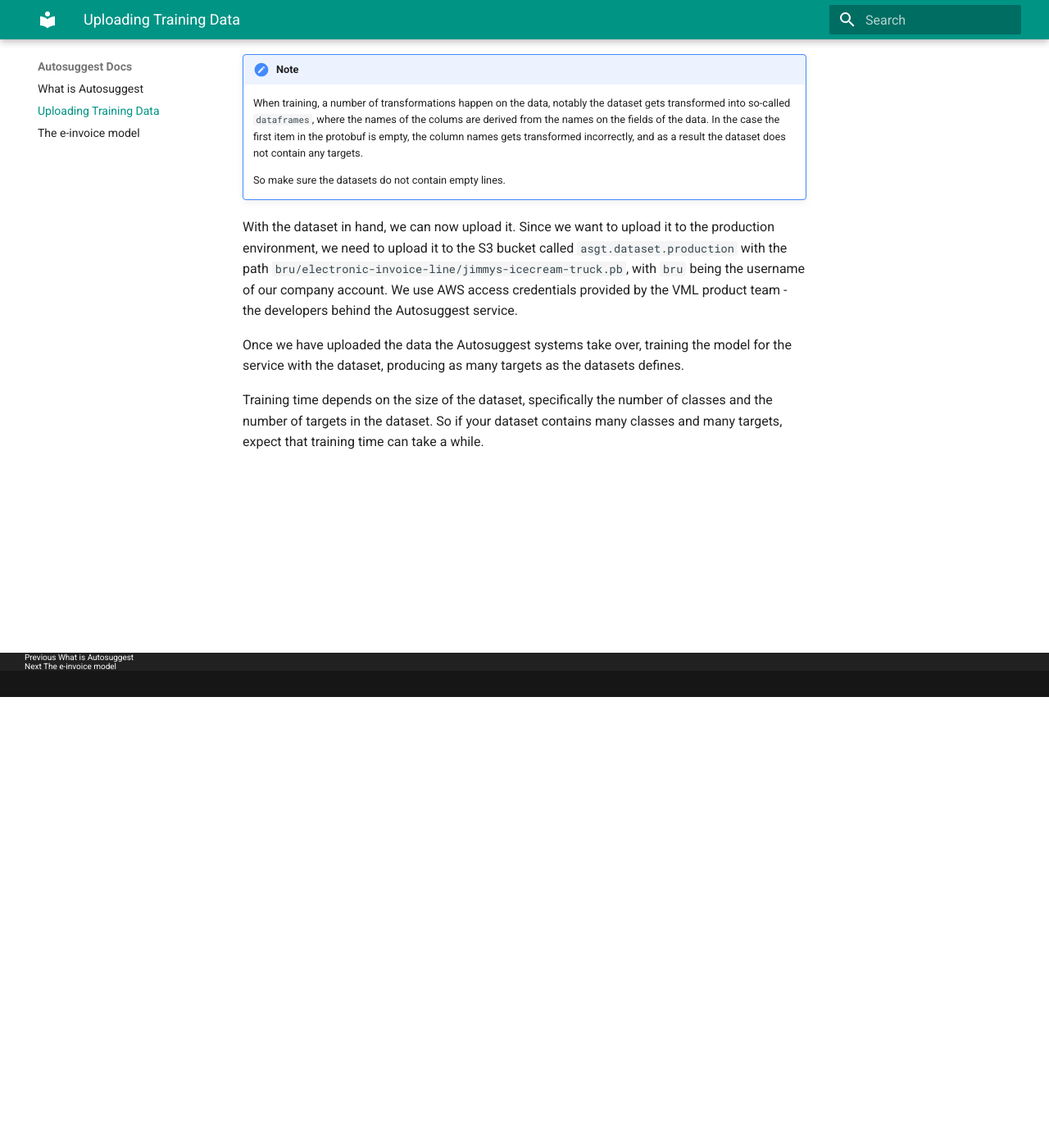
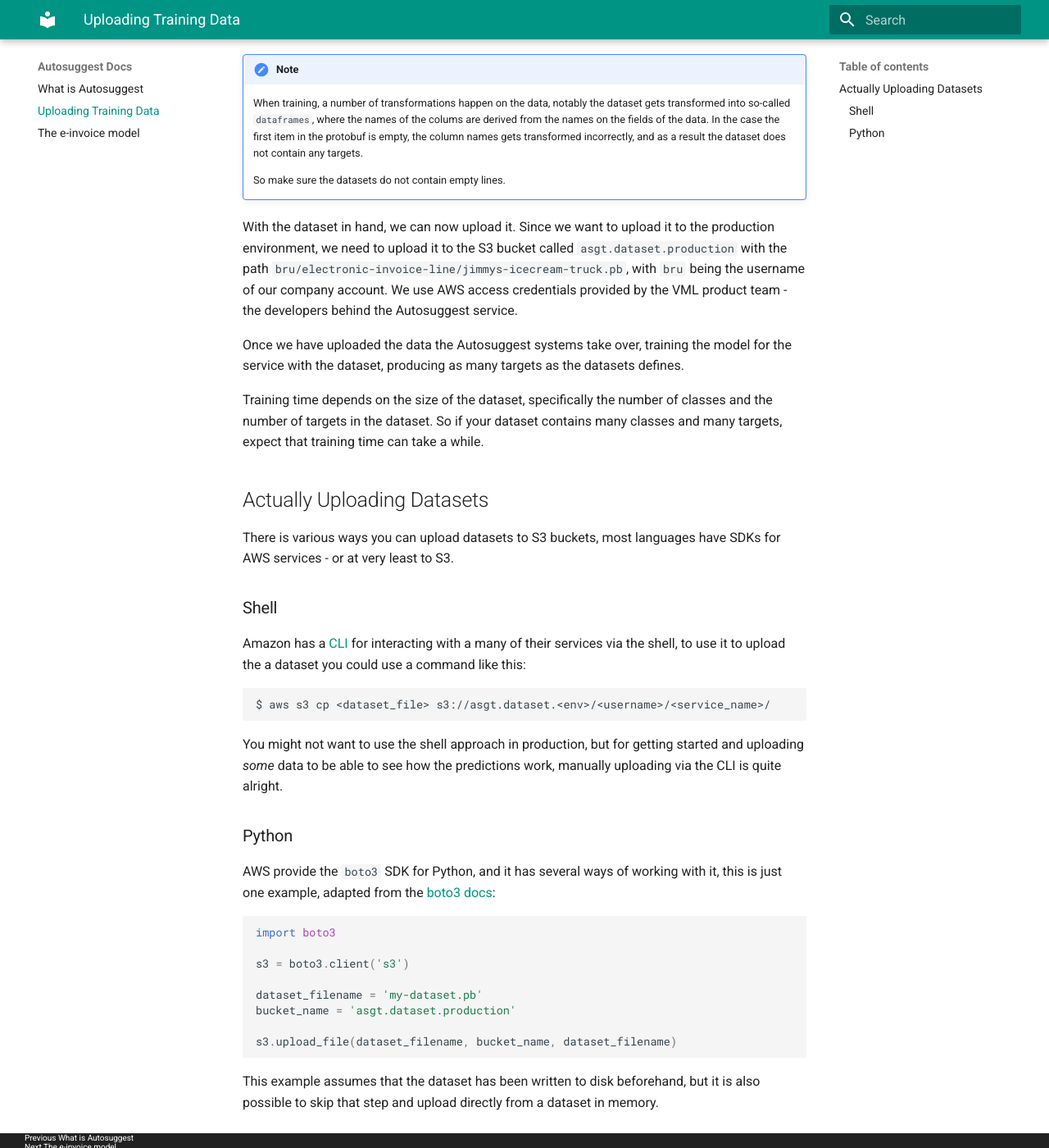
Before and after one commit to e-conomic/vml-docs, an MkDocs documentation site: the page built from docs/data_upload.md, in a window 1280 px wide and 1400 px high, scrolled down 550 px. Shown: the whole window at 82% size. Built offline with MkDocs 1.6.1 and Material for MkDocs 9.7.7, drawn with Linux system fonts in a browser that asks for light colours; old or Windows-style settings are respelled for this version of MkDocs.

Commit message:
Dataset upload examples for shell and python

````diff
--- a/docs/data_upload.md
+++ b/docs/data_upload.md
@@ -19,3 +19,35 @@
 Once we have uploaded the data the Autosuggest systems take over, training the model for the service with the dataset, producing as many targets as the datasets defines.
 
 Training time depends on the size of the dataset, specifically the number of classes and the number of targets in the dataset. So if your dataset contains many classes and many targets, expect that training time can take a while.
+
+Actually Uploading Datasets
+---------------------------
+
+There is various ways you can upload datasets to S3 buckets, most languages have SDKs for AWS services - or at very least to S3.
+
+### Shell
+
+Amazon has a [CLI](https://aws.amazon.com/cli/) for interacting with a many of their services via the shell, to use it to upload the a dataset you could use a command like this:
+
+```shell
+$ aws s3 cp <dataset_file> s3://asgt.dataset.<env>/<username>/<service_name>/
+```
+
+You might not want to use the shell approach in production, but for getting started and uploading _some_ data to be able to see how the predictions work, manually uploading via the CLI is quite alright.
+
+### Python
+
+AWS provide the `boto3` SDK for Python, and it has several ways of working with it, this is just one example, adapted from the [boto3 docs](https://boto3.readthedocs.io/en/latest/guide/s3-example-creating-buckets.html#upload-a-file-to-an-amazon-s3-bucket):
+
+```python
+import boto3
+
+s3 = boto3.client('s3')
+
+dataset_filename = 'my-dataset.pb'
+bucket_name = 'asgt.dataset.production'
+
+s3.upload_file(dataset_filename, bucket_name, dataset_filename)
+```
+
+This example assumes that the dataset has been written to disk beforehand, but it is also possible to skip that step and upload directly from a dataset in memory.
````
